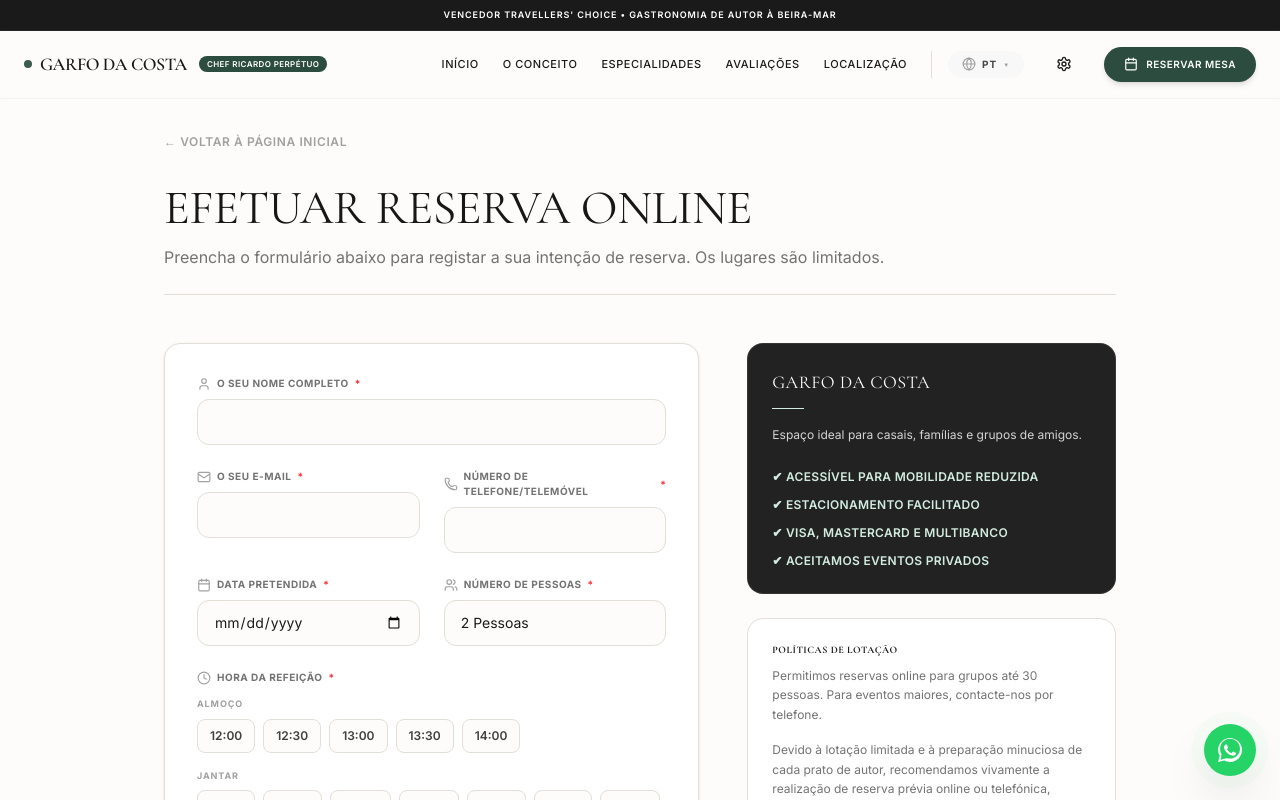
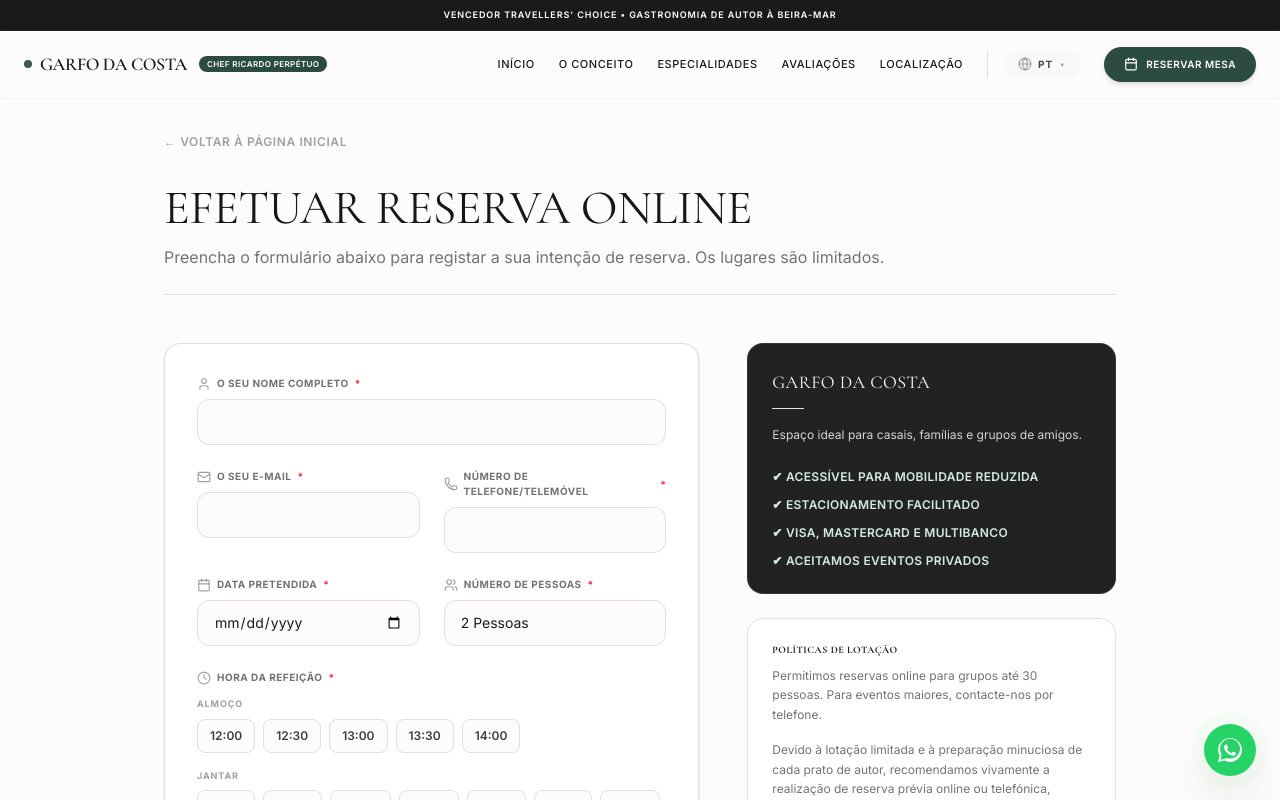
Before and after one commit to experimentos373-creator/VAULT-NUMBER-ONE-BARBERSHOP, a React (Vite) app: page /reservas in a window 1280 px wide. Shown: the top 800 px of the page. Built offline with nearby package versions, Linux system fonts and the light colour scheme.

Commit message:
Fix WhatsApp URL format and remove admin link

```diff
--- a/src/components/Navbar.jsx
+++ b/src/components/Navbar.jsx
@@ -64,12 +64,6 @@
     pt: "reservas",
     en: "reservations",
     fr: "reservations"
-  };
-
-  const adminSlugMap = {
-    pt: "admin/reservas",
-    en: "admin/reservations",
-    fr: "admin/reservations"
   };
 
   const navLinks = [
@@ -175,14 +169,6 @@
             </div>
 
             <Link
-              to={`${prefix}/${adminSlugMap[language]}`}
-              className="p-2 text-neutral-650 hover:text-primary hover:bg-[#D2ECE0]/50 rounded-full transition-all duration-200 cursor-pointer flex items-center justify-center"
-              title={t("nav.admin")}
-            >
-              <Settings className="w-4 h-4" />
-            </Link>
-
-            <Link
               to={`${prefix}/${menuSlugMap[language]}`}
               className="bg-primary hover:bg-primary-hover text-white px-5 py-2.5 rounded-full font-semibold text-[10px] uppercase tracking-wider flex items-center gap-2 spring-hover shadow-md hover:shadow-primary/20"
             >
@@ -192,14 +178,6 @@
           </div>
 
           <div className="md:hidden flex items-center gap-2">
-            <Link
-              to={`${prefix}/${adminSlugMap[language]}`}
-              className="p-2 text-neutral-650 hover:text-primary hover:bg-[#D2ECE0]/50 rounded-full transition-all duration-200 cursor-pointer flex items-center justify-center mr-1"
-              title={t("nav.admin")}
-            >
-              <Settings className="w-4.5 h-4.5" />
-            </Link>
-
             <div className="relative" ref={mobileDropdownRef}>
               <button
                 onClick={() => setIsLangDropdownOpen(!isLangDropdownOpen)}
--- a/src/components/WhatsAppButton.jsx
+++ b/src/components/WhatsAppButton.jsx
@@ -22,7 +22,7 @@
   const messagesMap = config.whatsappMessages[language] || config.whatsappMessages["pt"];
   const message = messagesMap[activeKey] || messagesMap["/"];
   const encodedText = encodeURIComponent(message);
-  const whatsappUrl = `https://wa.me/${config.whatsappNumber}?text=${encodedText}`;
+  const whatsappUrl = `https://api.whatsapp.com/send?phone=${config.whatsappNumber}&text=${encodedText}`;
 
   const ariaLabels = {
     pt: "Falar pelo WhatsApp",
--- a/src/pages/Reservations.jsx
+++ b/src/pages/Reservations.jsx
@@ -111,7 +111,7 @@
         `Por favor, confirme a disponibilidade da mesa.\nObrigado! \uD83D\uDE4F`;
     }
 
-    return `https://wa.me/${config.whatsappNumber}?text=${encodeURIComponent(text)}`;
+    return `https://api.whatsapp.com/send?phone=${config.whatsappNumber}&text=${encodeURIComponent(text)}`;
   };
 
   const handleSubmit = (e) => {
```
